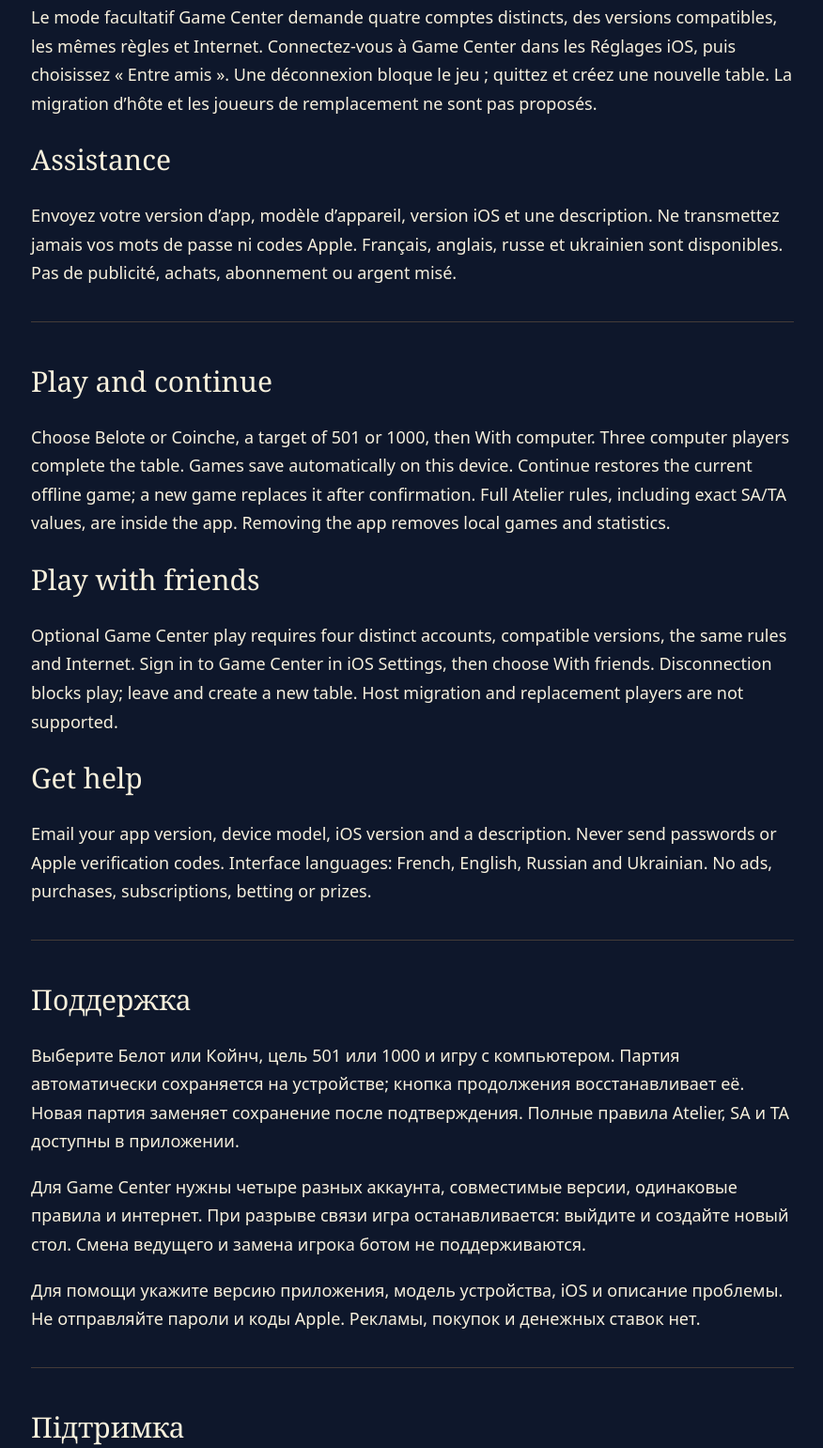
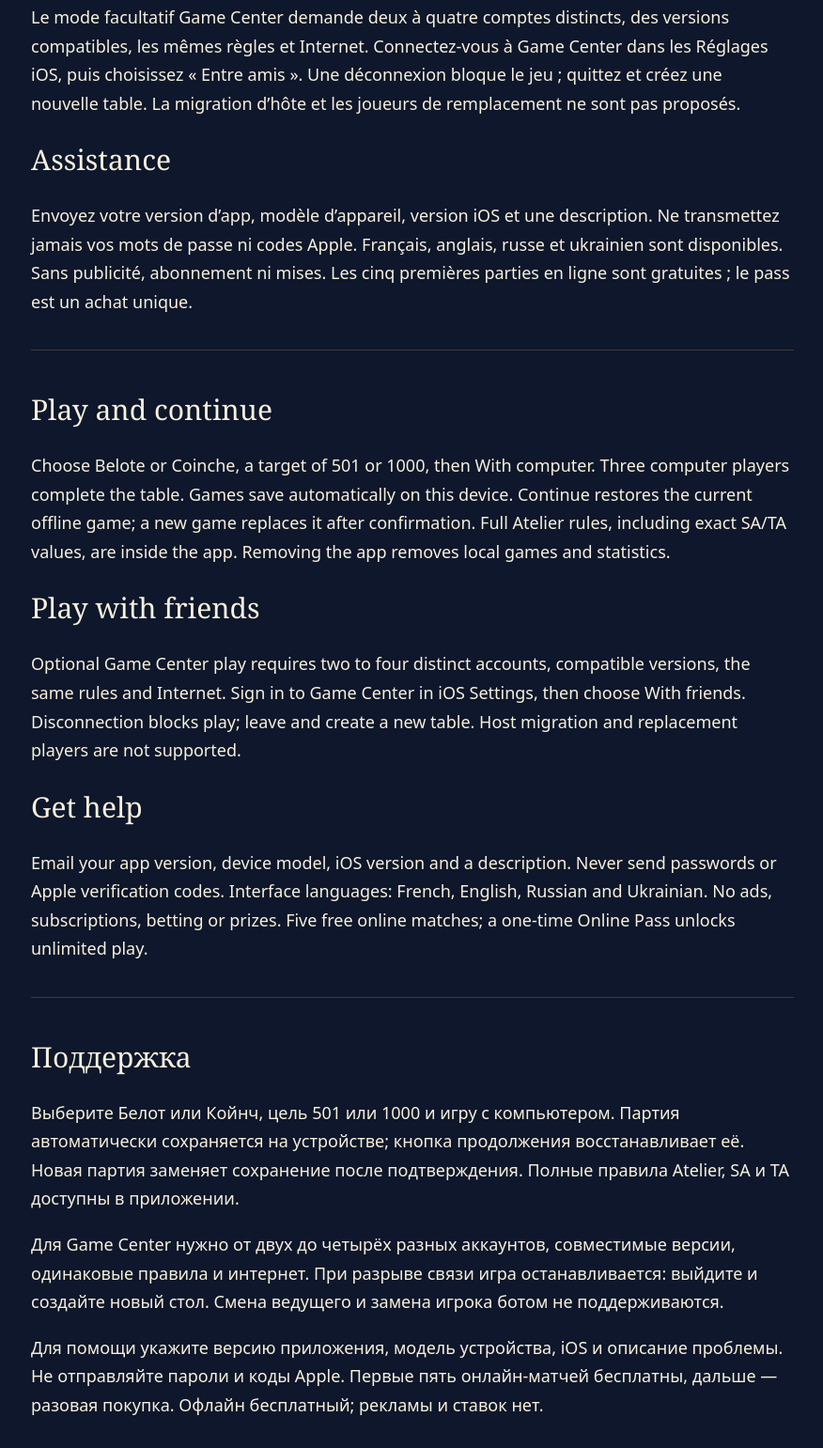
Before and after one commit to DmytroGusev/belote-support, a plain HTML site: page index.html in a window 1280 px wide. Shown: the part 809-2350 px from the top of the page at 94% size, without its empty margins (201-1077 px from the left). Drawn offline with Linux system fonts and the light colour scheme.

```diff
--- a/index.html
+++ b/index.html
@@ -1,5 +1,5 @@
 <!doctype html><html lang="en"><head><meta charset="utf-8"><meta name="viewport" content="width=device-width,initial-scale=1"><title>Support — Belote Atelier</title><style>*{box-sizing:border-box}body{margin:0;background:#0e172b;color:#f7f0dc;font:18px/1.7 system-ui,sans-serif}main{max-width:860px;margin:auto;padding:48px 24px}a{color:#d69c5c;text-underline-offset:4px}nav{display:flex;gap:24px;flex-wrap:wrap}h1{font:clamp(42px,8vw,70px)/1.1 Georgia,serif;margin:42px 0 24px}h2{font:30px/1.3 Georgia,serif}section,footer{border-top:1px solid #d69c5c44;padding-top:18px;margin-top:36px}small{letter-spacing:.14em;color:#d69c5c}footer{font-size:14px;color:#acb6c6}:focus-visible{outline:3px solid #d69c5c;outline-offset:4px}</style></head><body><main><small>BELOTE ATELIER · N°32</small><nav aria-label="Main"><a href="./">Support / Aide</a><a href="privacy.html">Privacy / Confidentialité</a><a href="terms.html">Terms</a></nav><h1>A seat at the table.<br>A little help.</h1><p>Belote Atelier: Coinche — independent Belote and Coinche for iPhone and iPad.</p><p><a href="mailto:dmytro.gusev@gmail.com?subject=Belote%20Atelier%20support">Contact support / Contacter l’assistance</a></p><nav aria-label="Languages"><a href="#fr">Français</a><a href="#en">English</a><a href="#ru">Русский</a><a href="#uk">Українська</a></nav>
-<section id="fr" lang="fr"><h2>Jouer et reprendre</h2><p>Choisissez Belote ou Coinche, un objectif de 501 ou 1000 points, puis « Avec l’ordinateur ». Trois joueurs informatiques complètent la table. La partie est sauvegardée automatiquement sur cet appareil ; « Reprendre la partie » la restaure. Une nouvelle partie remplace la sauvegarde après confirmation. Les règles complètes Atelier et les valeurs SA/TA sont dans l’app.</p><h2>Entre amis</h2><p>Le mode facultatif Game Center demande quatre comptes distincts, des versions compatibles, les mêmes règles et Internet. Connectez-vous à Game Center dans les Réglages iOS, puis choisissez « Entre amis ». Une déconnexion bloque le jeu ; quittez et créez une nouvelle table. La migration d’hôte et les joueurs de remplacement ne sont pas proposés.</p><h2>Assistance</h2><p>Envoyez votre version d’app, modèle d’appareil, version iOS et une description. Ne transmettez jamais vos mots de passe ni codes Apple. Français, anglais, russe et ukrainien sont disponibles. Pas de publicité, achats, abonnement ou argent misé.</p></section>
-<section id="en"><h2>Play and continue</h2><p>Choose Belote or Coinche, a target of 501 or 1000, then With computer. Three computer players complete the table. Games save automatically on this device. Continue restores the current offline game; a new game replaces it after confirmation. Full Atelier rules, including exact SA/TA values, are inside the app. Removing the app removes local games and statistics.</p><h2>Play with friends</h2><p>Optional Game Center play requires four distinct accounts, compatible versions, the same rules and Internet. Sign in to Game Center in iOS Settings, then choose With friends. Disconnection blocks play; leave and create a new table. Host migration and replacement players are not supported.</p><h2>Get help</h2><p>Email your app version, device model, iOS version and a description. Never send passwords or Apple verification codes. Interface languages: French, English, Russian and Ukrainian. No ads, purchases, subscriptions, betting or prizes.</p></section>
-<section id="ru" lang="ru"><h2>Поддержка</h2><p>Выберите Белот или Койнч, цель 501 или 1000 и игру с компьютером. Партия автоматически сохраняется на устройстве; кнопка продолжения восстанавливает её. Новая партия заменяет сохранение после подтверждения. Полные правила Atelier, SA и TA доступны в приложении.</p><p>Для Game Center нужны четыре разных аккаунта, совместимые версии, одинаковые правила и интернет. При разрыве связи игра останавливается: выйдите и создайте новый стол. Смена ведущего и замена игрока ботом не поддерживаются.</p><p>Для помощи укажите версию приложения, модель устройства, iOS и описание проблемы. Не отправляйте пароли и коды Apple. Рекламы, покупок и денежных ставок нет.</p></section>
-<section id="uk" lang="uk"><h2>Підтримка</h2><p>Оберіть Белот або Койнч, мету 501 або 1000 та гру з комп’ютером. Гра автоматично зберігається на пристрої; кнопка продовження відновлює її. Нова гра замінює збереження після підтвердження. Повні правила Atelier, SA та TA доступні в застосунку.</p><p>Для Game Center потрібні чотири різні облікові записи, сумісні версії, однакові правила та інтернет. За розриву зв’язку гра зупиняється: вийдіть і створіть новий стіл. Зміна ведучого й заміна гравця ботом не підтримуються.</p><p>Для допомоги вкажіть версію застосунку, модель пристрою, iOS та опис проблеми. Не надсилайте паролі й коди Apple. Реклами, покупок і грошових ставок немає.</p></section><footer>© 2026 Dmytro Husiev · Updated 23 October 2026<br><a href="mailto:dmytro.gusev@gmail.com">dmytro.gusev@gmail.com</a> · iPhone / iPad · iOS 17+</footer></main></body></html>
+<section id="fr" lang="fr"><h2>Jouer et reprendre</h2><p>Choisissez Belote ou Coinche, un objectif de 501 ou 1000 points, puis « Avec l’ordinateur ». Trois joueurs informatiques complètent la table. La partie est sauvegardée automatiquement sur cet appareil ; « Reprendre la partie » la restaure. Une nouvelle partie remplace la sauvegarde après confirmation. Les règles complètes Atelier et les valeurs SA/TA sont dans l’app.</p><h2>Entre amis</h2><p>Le mode facultatif Game Center demande deux à quatre comptes distincts, des versions compatibles, les mêmes règles et Internet. Connectez-vous à Game Center dans les Réglages iOS, puis choisissez « Entre amis ». Une déconnexion bloque le jeu ; quittez et créez une nouvelle table. La migration d’hôte et les joueurs de remplacement ne sont pas proposés.</p><h2>Assistance</h2><p>Envoyez votre version d’app, modèle d’appareil, version iOS et une description. Ne transmettez jamais vos mots de passe ni codes Apple. Français, anglais, russe et ukrainien sont disponibles. Sans publicité, abonnement ni mises. Les cinq premières parties en ligne sont gratuites ; le pass est un achat unique.</p></section>
+<section id="en"><h2>Play and continue</h2><p>Choose Belote or Coinche, a target of 501 or 1000, then With computer. Three computer players complete the table. Games save automatically on this device. Continue restores the current offline game; a new game replaces it after confirmation. Full Atelier rules, including exact SA/TA values, are inside the app. Removing the app removes local games and statistics.</p><h2>Play with friends</h2><p>Optional Game Center play requires two to four distinct accounts, compatible versions, the same rules and Internet. Sign in to Game Center in iOS Settings, then choose With friends. Disconnection blocks play; leave and create a new table. Host migration and replacement players are not supported.</p><h2>Get help</h2><p>Email your app version, device model, iOS version and a description. Never send passwords or Apple verification codes. Interface languages: French, English, Russian and Ukrainian. No ads, subscriptions, betting or prizes. Five free online matches; a one-time Online Pass unlocks unlimited play.</p></section>
+<section id="ru" lang="ru"><h2>Поддержка</h2><p>Выберите Белот или Койнч, цель 501 или 1000 и игру с компьютером. Партия автоматически сохраняется на устройстве; кнопка продолжения восстанавливает её. Новая партия заменяет сохранение после подтверждения. Полные правила Atelier, SA и TA доступны в приложении.</p><p>Для Game Center нужно от двух до четырёх разных аккаунтов, совместимые версии, одинаковые правила и интернет. При разрыве связи игра останавливается: выйдите и создайте новый стол. Смена ведущего и замена игрока ботом не поддерживаются.</p><p>Для помощи укажите версию приложения, модель устройства, iOS и описание проблемы. Не отправляйте пароли и коды Apple. Первые пять онлайн-матчей бесплатны, дальше — разовая покупка. Офлайн бесплатный; рекламы и ставок нет.</p></section>
+<section id="uk" lang="uk"><h2>Підтримка</h2><p>Оберіть Белот або Койнч, мету 501 або 1000 та гру з комп’ютером. Гра автоматично зберігається на пристрої; кнопка продовження відновлює її. Нова гра замінює збереження після підтвердження. Повні правила Atelier, SA та TA доступні в застосунку.</p><p>Для Game Center потрібно від двох до чотирьох різних облікових записів, сумісні версії, однакові правила та інтернет. За розриву зв’язку гра зупиняється: вийдіть і створіть новий стіл. Зміна ведучого й заміна гравця ботом не підтримуються.</p><p>Для допомоги вкажіть версію застосунку, модель пристрою, iOS та опис проблеми. Не надсилайте паролі й коди Apple. Перші п’ять онлайн-матчів безкоштовні, далі — разова покупка. Офлайн безкоштовний; реклами й ставок немає.</p></section><footer>© 2026 Dmytro Husiev · Updated 23 October 2026<br><a href="mailto:dmytro.gusev@gmail.com">dmytro.gusev@gmail.com</a> · iPhone / iPad · iOS 17+</footer></main></body></html>
```
